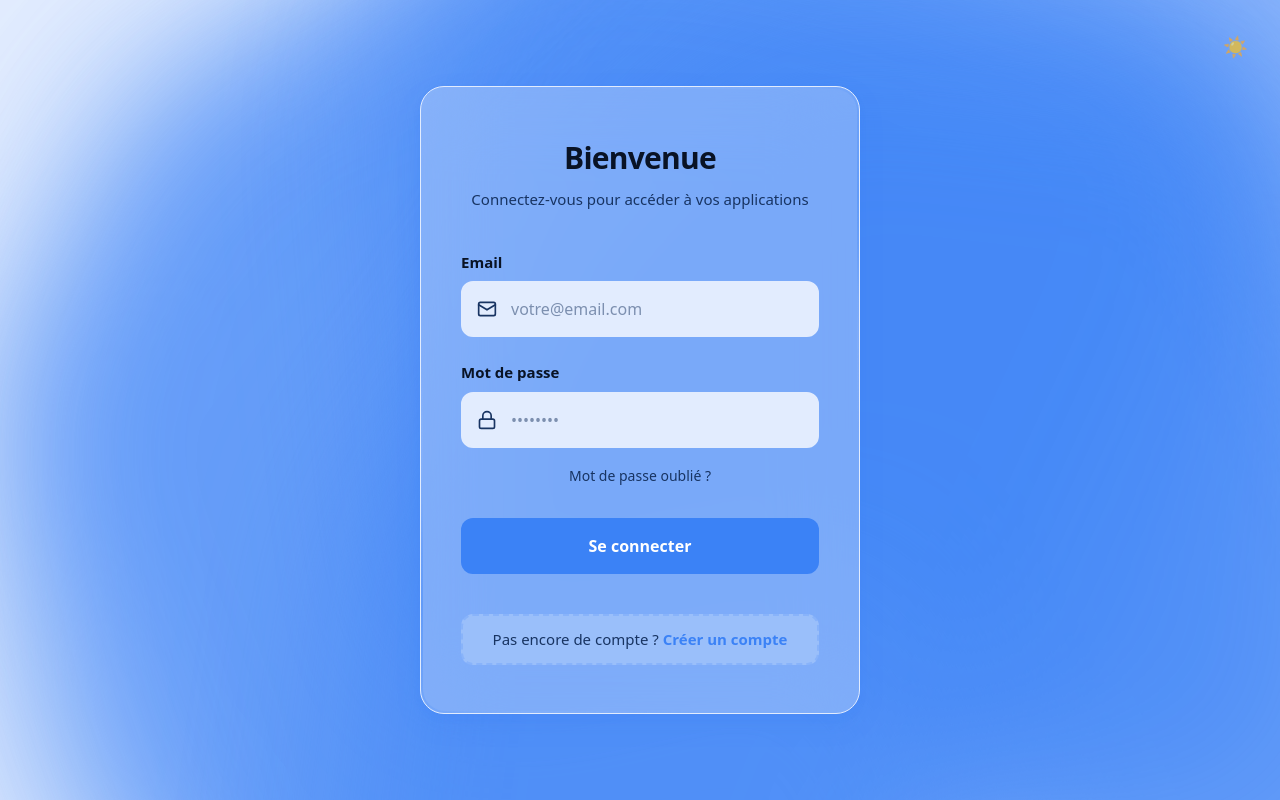
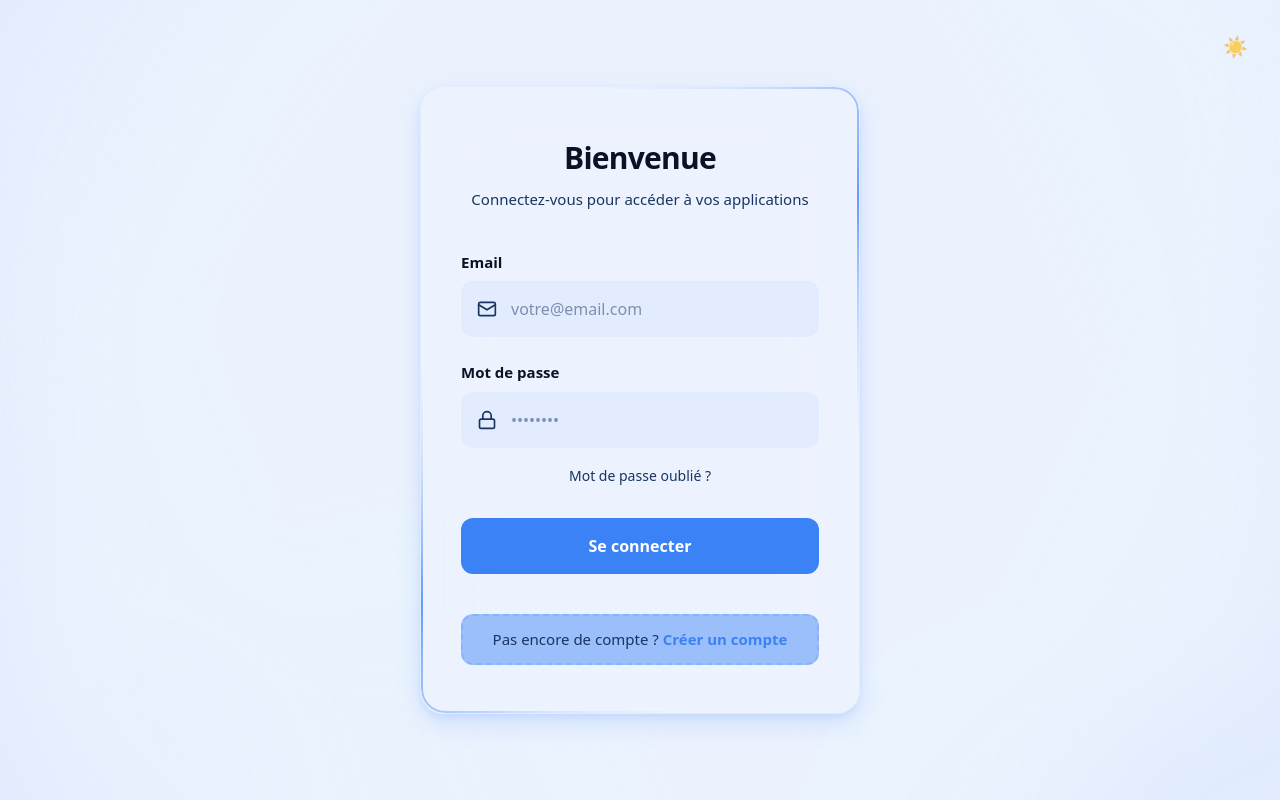
Before and after one commit to SeeYouh/compta2, a React (Vite) app in the folder client/: page /login in a window 1280 px wide. Built offline with nearby package versions, Linux system fonts and the light colour scheme; no server answers.

Commit message:
Build du site

```diff
--- a/client/src/components/AnimatedBlob.jsx
+++ b/client/src/components/AnimatedBlob.jsx
@@ -1,21 +1,17 @@
-import {
-  useEffect,
-  useRef,
-  useState,
-} from 'react';
+import { useEffect, useRef, useState } from "react";
 
-import { motion as Motion } from 'framer-motion';
+import { motion as Motion } from "framer-motion";
 
 // ─── Configuration morphing ───────────────────────────────────────────────────
 
 /** Taille du blob en px */
 const DEFAULT_SIZE = 1400;
 /** Rayon de blur CSS en px */
-const DEFAULT_BLUR = 80;
+const DEFAULT_BLUR = 50;
 /** Opacité du blob (0–1) */
 const DEFAULT_OPACITY = 0.5;
 /** Couleur CSS du blob */
-const DEFAULT_COLOR = "var(--color-primary)";
+const DEFAULT_COLOR = "var(--color-neutral-200)";
 /** Durée minimale d'une transition de morphing en secondes */
 const MORPH_DURATION_MIN = 2;
 /** Durée maximale d'une transition de morphing en secondes */
@@ -30,9 +26,9 @@ const POINT_JITTER = 50;
 /** Dépassement autorisé au-delà du bord de la viewport (px) */
 const DEFAULT_FLOAT_OVERFLOW = 200;
 /** Durée minimale d'un déplacement en secondes */
-const DEFAULT_FLOAT_DURATION_MIN = 8;
+const DEFAULT_FLOAT_DURATION_MIN = 50;
 /** Durée maximale d'un déplacement en secondes */
-const DEFAULT_FLOAT_DURATION_MAX = 120;
+const DEFAULT_FLOAT_DURATION_MAX = 240;
 
 // ─── Points de base ───────────────────────────────────────────────────────────
 // 12 points répartis autour du centre (50,50).
```
Also changed, not shown: 6 other files (tests, documents, lock files or other folders).
